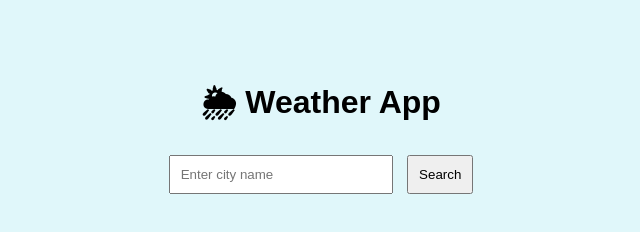
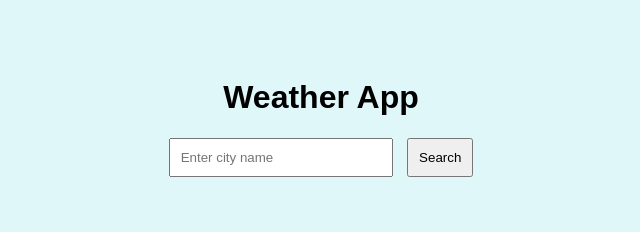
Before and after one commit to MakhaniTech/Weather-app, a plain HTML site: page index.html in a window 1280 px wide. Shown: the whole page, without its empty margins (319-959 px from the left). Drawn offline with Linux system fonts and the light colour scheme.

Commit message:
Update and rename Index.html to index.html

```diff
--- a/Index.html
+++ b/index.html
@@ -7,7 +7,7 @@
   <link rel="stylesheet" href="style.css">
 </head>
 <body>
-  <h1>🌦 Weather App</h1>
+  <h1>Weather App</h1>
   <input type="text" id="cityInput" placeholder="Enter city name">
   <button id="searchBtn">Search</button>
   <div id="weatherResult"></div>
```
